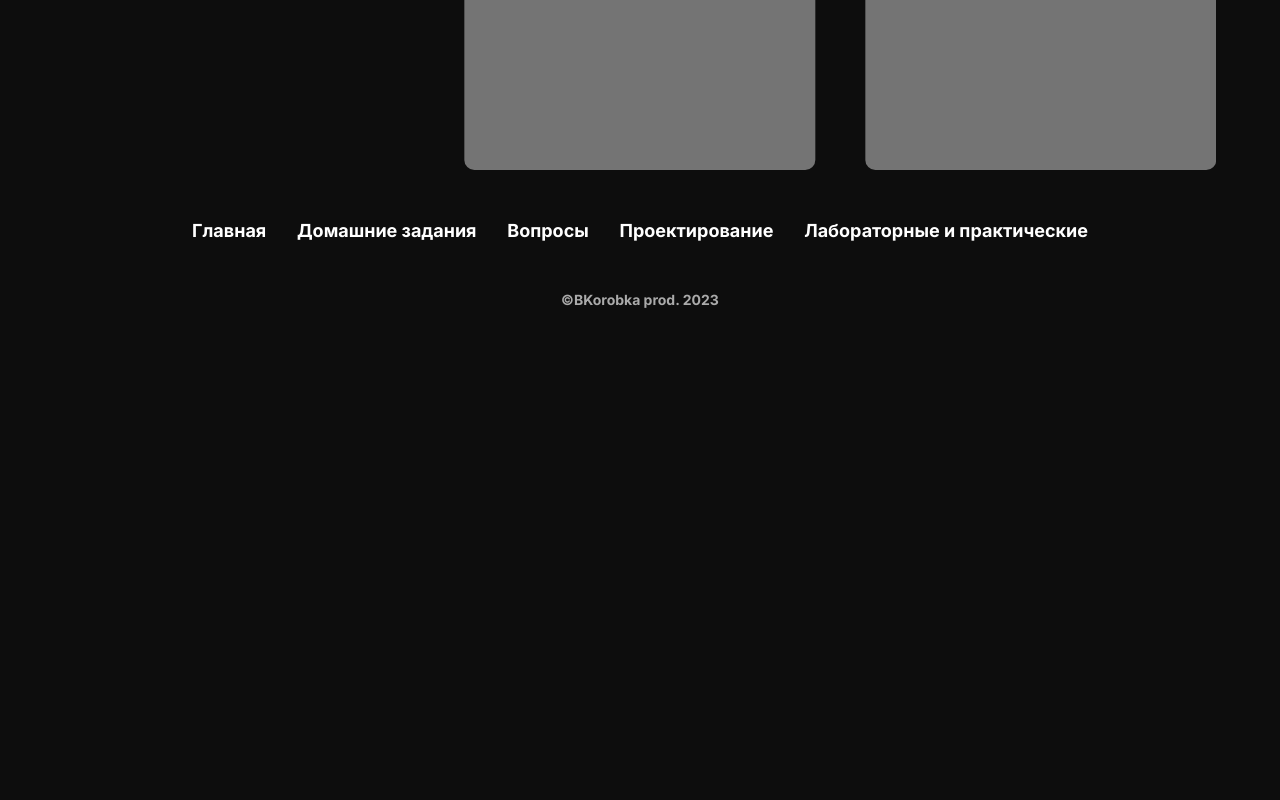
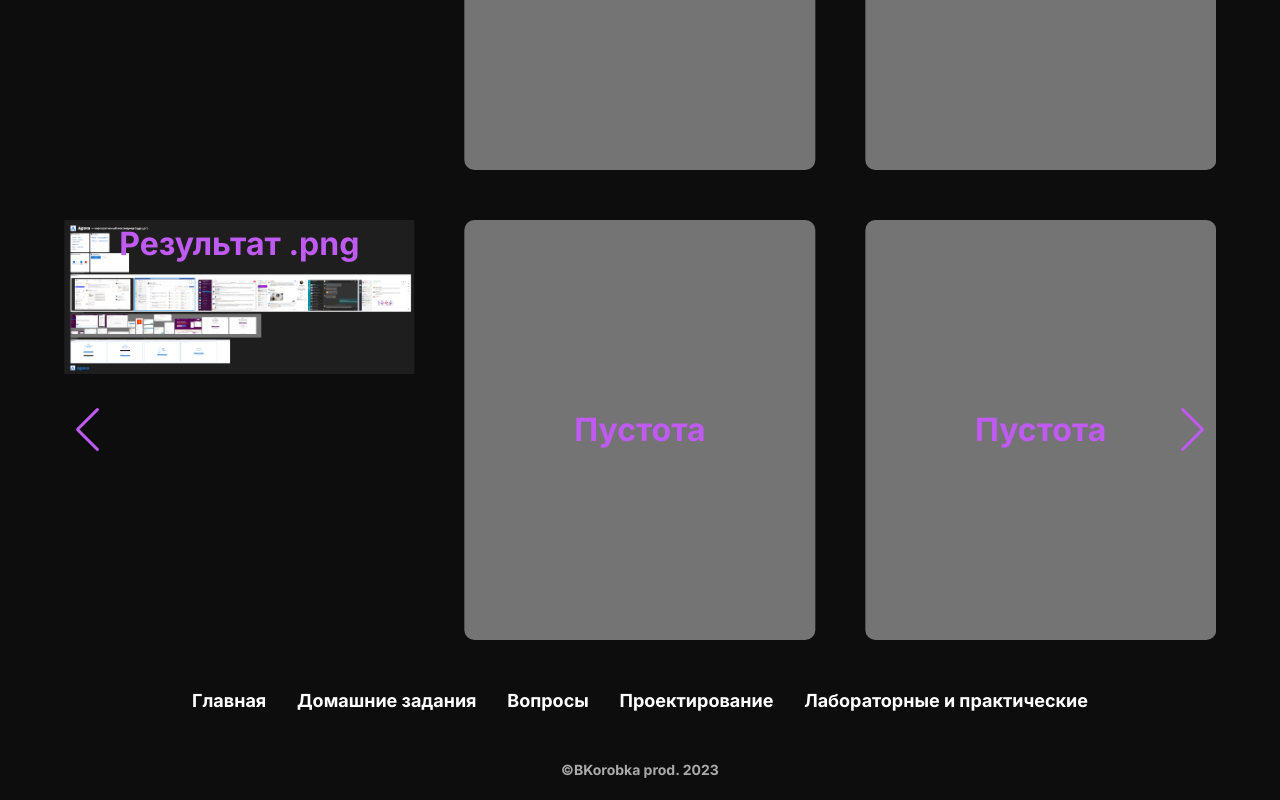
Before and after one commit to RoastedPikachu/Report_Site, a Next.js app: page /design in a window 1280 px wide. Shown: the part 5716-6516 px from the top of the page. Before the commit the page ends 6046 px from the top, so only its background shows below. Built offline with nearby package versions, Linux system fonts and the light colour scheme.

Commit message:
Добавил мудборд

```diff
--- a/src/app/design/page.tsx
+++ b/src/app/design/page.tsx
@@ -485,6 +485,41 @@ const Page = () => {
                         <div className="w-full h-full bg-[#747474] rounded-[10px]"></div>
                     </SwiperSlide>
                 </Swiper>
+
+                <Swiper
+                    spaceBetween={50}
+                    slidesPerView={3}
+                    initialSlide={1}
+                    loop={true}
+                    centeredSlides={true}
+                    modules={[Navigation]}
+                    navigation={true}
+                    className="mt-[50px] mx-[5%] w-[90%] max-w-[1440px] h-[420px]"
+                >
+                    <SwiperSlide>
+                        <h2 className="absolute w-full text-[#bf5af2] text-[2rem] text-center font-bold">Результат .png</h2>
+
+                        <a href="/static/Moodboard.png"><img src="/static/Moodboard.png" alt=""/></a>
+                    </SwiperSlide>
+
+                    <SwiperSlide className="relative flex justify-center items-center w-[400px] h-[400px]">
+                        <h2 className="absolute w-full text-[#bf5af2] text-[2rem] text-center font-bold">Пустота</h2>
+
+                        <div className="w-full h-full bg-[#747474] rounded-[10px]"></div>
+                    </SwiperSlide>
+
+                    <SwiperSlide className="relative flex justify-center items-center w-[400px] h-[400px]">
+                        <h2 className="absolute w-full text-[#bf5af2] text-[2rem] text-center font-bold">Пустота</h2>
+
+                        <div className="w-full h-full bg-[#747474] rounded-[10px]"></div>
+                    </SwiperSlide>
+
+                    <SwiperSlide className="relative flex justify-center items-center w-[400px] h-[400px]">
+                        <h2 className="absolute w-full text-[#bf5af2] text-[2rem] text-center font-bold">Пустота</h2>
+
+                        <div className="w-full h-full bg-[#747474] rounded-[10px]"></div>
+                    </SwiperSlide>
+                </Swiper>
             </main>
 
             <TheFooter/>
```
Also changed, not shown: public/static/Moodboard.png (added).
